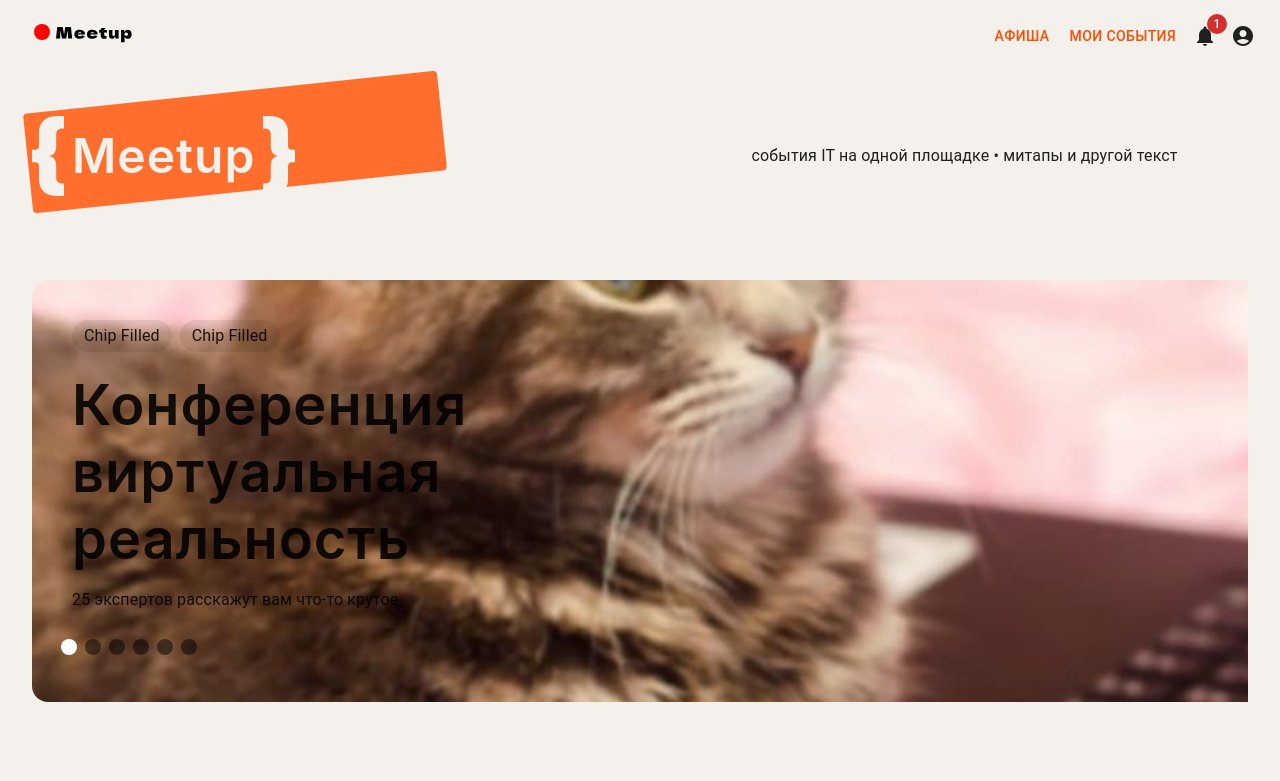
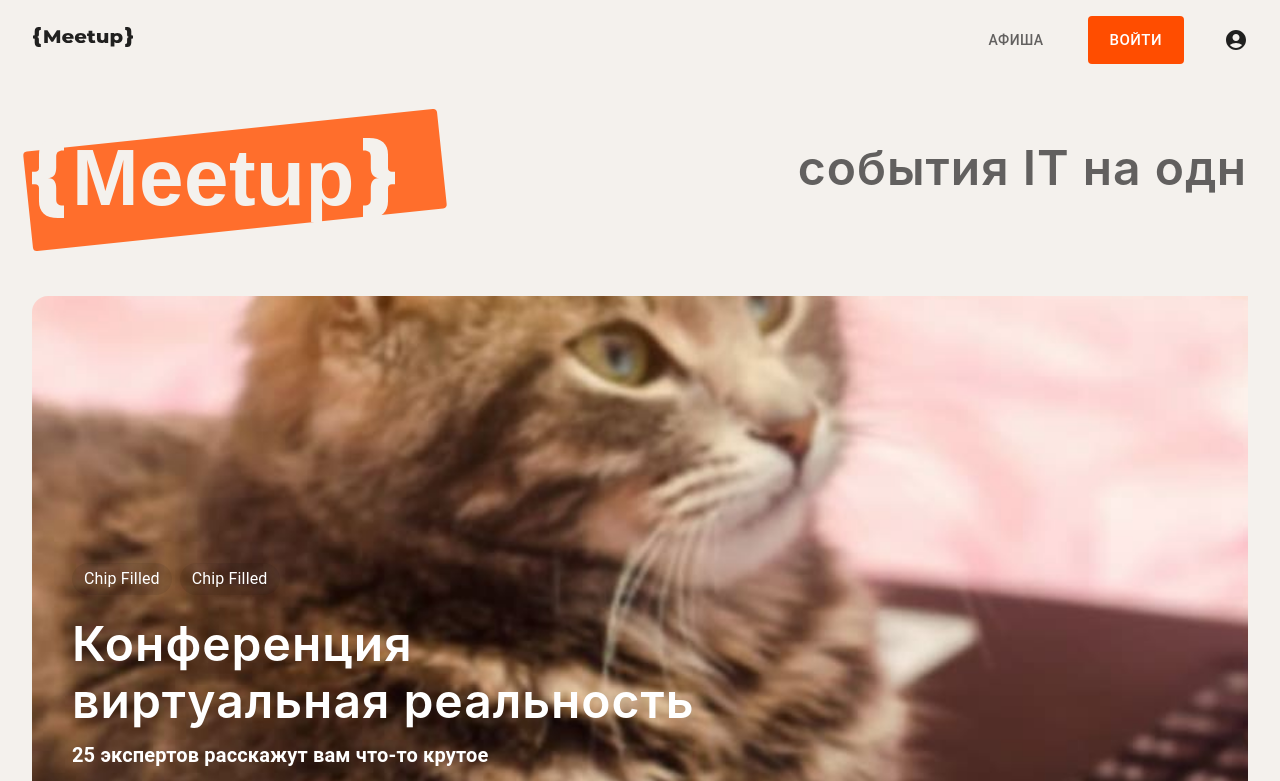
Before and after one commit to yandex-funtech-it-events/frontend, a React (Vite) app: page / in a window 1280 px wide. Shown: the top 781 px of the page. Built offline with nearby package versions, Linux system fonts and the light colour scheme.

Commit message:
refac: home page with ui

```diff
--- /dev/null
+++ b/src/components/footer.tsx
@@ -0,0 +1,95 @@
+import { Box, Button, IconButton } from '@mui/material';
+import Logo from './logo.tsx';
+import SiteTitle from './site-title.tsx';
+
+const Footer = () => {
+  return (
+    <Box
+      component="footer"
+      pt={10}
+      px={10}
+      pb={25}
+      minHeight={284}
+      sx={{
+        position: 'relative',
+        borderTopLeftRadius: '20px',
+        borderTopRightRadius: '20px',
+        background: 'rgba(255, 255, 255, 0.80)',
+        overflow: 'hidden',
+      }}
+    >
+      <Box display="flex" alignItems="center" justifyContent="space-between">
+        <Box display="flex" alignItems="center" gap={10}>
+          <Logo />
+
+          <Box>
+            <Button href="/afisha" variant="link">
+              Афиша
+            </Button>
+            <Button href="/profile" variant="link">
+              Личный кабинет
+            </Button>
+          </Box>
+        </Box>
+
+        <Box display="flex" alignItems="center" gap={5}>
+          <Button
+            href="/events"
+            variant="link"
+            sx={{
+              background: '#E0E0E0',
+              color: 'rgba(0, 0, 0, 0.87)',
+            }}
+          >
+            Предложить событие
+          </Button>
+          <Button
+            href="/hekp"
+            variant="link"
+            sx={{
+              border: '1px solid rgba(0, 0, 0, 0.87)',
+              color: 'rgba(0, 0, 0, 0.87)',
+            }}
+          >
+            Поддержка
+          </Button>
+        </Box>
+      </Box>
+
+      <Box
+        sx={{
+          position: 'absolute',
+          bottom: '-10px',
+        }}
+      >
+        <SiteTitle />
+      </Box>
+
+      <IconButton
+        sx={{
+          position: 'absolute',
+          right: '40px',
+          bottom: '24px',
+        }}
+      >
+        <svg
+          width="34"
+          height="34"
+          viewBox="0 0 34 34"
+          fill="none"
+          xmlns="http://www.w3.org/2000/svg"
+        >
+          <rect width="34" height="34" rx="17" fill="black" fillOpacity="0.12" />
+          <path
+            fillRule="evenodd"
+            clipRule="evenodd"
+            d="M12.8815 17.7817L19.4134 13.7901C19.9435 13.4661 20.636 13.6332 20.9599 14.1634C21.2839 14.6935 21.1168 15.386 20.5866 15.7099L14.8796 19.1976L19.6552 23.9732C19.9925 24.3105 20.45 24.5 20.927 24.5C21.6805 24.5 22.3542 24.0303 22.6147 23.3232L26.6533 12.3613C26.7173 12.1876 26.75 12.004 26.75 11.8189C26.75 10.9524 26.0476 10.25 25.1811 10.25H25.0257C24.8743 10.25 24.7235 10.2699 24.5774 10.3093L8.03431 14.7632C7.57157 14.8878 7.25 15.3074 7.25 15.7866C7.25 16.2918 7.60659 16.7268 8.10199 16.8258L12.8815 17.7817ZM7.66072 19.0321L12.5 20L18.0642 25.5642C18.8235 26.3235 19.8532 26.75 20.927 26.75C22.6232 26.75 24.1395 25.6927 24.7259 24.101L28.7645 13.1391C28.9203 12.7164 29 12.2694 29 11.8189C29 9.70978 27.2902 8 25.1811 8H25.0257C24.6767 8 24.3293 8.04595 23.9924 8.13666L7.44937 12.5906C6.00424 12.9796 5 14.29 5 15.7866C5 17.3643 6.11363 18.7227 7.66072 19.0321Z"
+            fill="white"
+          />
+        </svg>
+      </IconButton>
+    </Box>
+  );
+};
+
+export default Footer;
--- a/src/components/header/components/main-menu.tsx
+++ b/src/components/header/components/main-menu.tsx
@@ -1,13 +1,15 @@
 import { Box, Button } from '@mui/material';
 import UserMenu from './user-menu.tsx';
-import Notification from '../../notification.tsx';
 
 const MainMenu = () => {
   return (
-    <Box display="flex" alignItems="center" gap={1} sx={{ display: { xs: 'none', md: 'flex' } }}>
-      <Button href="/afisha">Афиша</Button>
-      <Button href="/my-events">Мои события</Button>
-      <Notification />
+    <Box display="flex" alignItems="center" gap={7} sx={{ display: { xs: 'none', md: 'flex' } }}>
+      <Button href="/afisha" variant="link" size="large">
+        Афиша
+      </Button>
+      <Button href="/my-events" variant="contained" size="large">
+        Войти
+      </Button>
 
       <UserMenu />
     </Box>
--- /dev/null
+++ b/src/components/site-title.tsx
@@ -0,0 +1,43 @@
+import { Box, Typography } from '@mui/material';
+import CurlyBraces from './curly-braces.tsx';
+
+const SiteTitle = () => {
+  return (
+    <Box
+      sx={{
+        position: 'relative',
+        bottom: '-10px',
+        width: 'fit-content',
+        alignSelf: 'center',
+        zIndex: '1',
+      }}
+    >
+      <CurlyBraces fill="#F4F1ED" width={32} height={88}>
+        <Typography
+          variant="h3"
+          color="background.gray"
+          sx={{
+            fontSize: '80px',
+          }}
+        >
+          Meetup
+        </Typography>
+      </CurlyBraces>
+      <Box
+        borderRadius={1}
+        sx={{
+          position: 'absolute',
+          top: '0',
+          left: '-5px',
+          transform: 'rotate(-6deg)',
+          background: '#FF6E2C',
+          width: '416px',
+          height: '100px',
+          zIndex: '-1',
+        }}
+      />
+    </Box>
+  );
+};
+
+export default SiteTitle;
--- a/src/components/text-runner.tsx
+++ b/src/components/text-runner.tsx
@@ -4,7 +4,8 @@ const TextRunner = ({ text, duration = 25 }: { text: string; duration?: number }
   return (
     <Box width={1} sx={{ overflow: 'hidden' }}>
       <Typography
-        variant="body1"
+        variant="h2"
+        color="text.secondary"
         sx={{ whiteSpace: 'nowrap', animation: `textRunner ${duration}s linear infinite` }}
       >
         {text}
--- a/src/features/event/components/event-card.tsx
+++ b/src/features/event/components/event-card.tsx
@@ -38,7 +38,7 @@ const EventCard = ({ bgImage, fullWidth = false, eventSize = 'sm' }: EventCardPr
       onMouseLeave={() => setHover(false)}
     >
       <Box display="flex" justifyContent="space-between" px={4} py={2} sx={{ flexGrow: '1' }}>
-        <Chip label="Регистрация открыта" />
+        <Chip size="medium" label="Регистрация открыта" sx={{ color: 'white' }} />
         <IconButton sx={{ alignSelf: 'start' }}>
           <FavoriteBorderIcon
             sx={{
@@ -60,10 +60,10 @@ const EventCard = ({ bgImage, fullWidth = false, eventSize = 'sm' }: EventCardPr
             opacity: 90,
           }}
         >
-          <Typography variant="body1" className="display-1-string">
+          <Typography variant="subtitle2" className="display-1-string">
             10.08.2024 {bull} оффлайн/онлайн {bull} г. Новгород
           </Typography>
-          <Typography variant="h5" className="display-3-string">
+          <Typography variant="h6" className="display-3-string">
             Форум FutureTech: Погружение в инновации завтрашнего дня
           </Typography>
           <Collapse in={hover} timeout="auto">
--- a/src/features/event/components/event-section.tsx
+++ b/src/features/event/components/event-section.tsx
@@ -25,7 +25,7 @@ const EventSection = ({
     <Box component="section" display="flex" flexDirection="column" gap={13}>
       <Link
         href={href}
-        color="text.secondary"
+        color="text.primary"
         underline="none"
         display="flex"
         alignItems="center"
@@ -67,7 +67,7 @@ const EventSection = ({
               onClick={() => setHowManyEventsShow((prev) => prev + 5)}
               style={{ display: 'flex', alignItems: 'center', gap: '4px' }}
             >
-              Загрузить еще события <ExpandMoreIcon fontSize="large" />
+              загрузить еще <ExpandMoreIcon fontSize="medium" />
             </Button>
           )}
         </Stack>
--- a/src/libs/theme.tsx
+++ b/src/libs/theme.tsx
@@ -39,6 +39,12 @@ declare module '@mui/material/styles' {
   }
 }
 
+declare module '@mui/material/Button' {
+  interface ButtonPropsVariantOverrides {
+    link: true;
+  }
+}
+
 const LinkBehavior = forwardRef<
   HTMLAnchorElement,
   Omit<RouterLinkProps, 'to'> & { href: RouterLinkProps['to'] }
@@ -63,6 +69,7 @@ const theme = createTheme({
     MuiButton: {
       styleOverrides: {
         root: {
+          boxShadow: 'none',
           '&:hover': {
             boxShadow: ' 0px 0px 20px 0px rgba(0, 0, 0, 0.10)',
             backgroundColor: '#FF6E2C',
@@ -90,14 +97,23 @@ const theme = createTheme({
             letterSpacing: '0.4px',
           },
         },
+        {
+          props: { variant: 'link' },
+          style: {
+            border: '0px solid  rgba(0, 0, 0, 0.12)',
+            minHeight: '40px',
+            fontWeight: 500,
+            fontSize: '14px',
+            lineHeight: '26px',
+            letterSpacing: '0.4px',
+            color: 'rgba(0, 0, 0, 0.60)',
+            ':hover': {
+              background: 'rgba(0, 0, 0, 0.04)',
+              color: 'rgba(0, 0, 0, 0.87)',
+            },
+          },
+        },
       ],
-    },
-    MuiIconButton: {
-      styleOverrides: {
-        root: {
-          padding: '5px',
-        },
-      },
     },
     MuiChip: {
       variants: [
--- a/src/pages/home/components/banner-card.tsx
+++ b/src/pages/home/components/banner-card.tsx
@@ -8,6 +8,7 @@ const BannerCard = ({ isSlider = false }: { isSlider?: boolean }) => {
       display="flex"
       flexDirection="column"
       justifyContent="flex-end"
+      minHeight={480}
       height={1}
       p={10}
       borderRadius={4}
@@ -20,14 +21,17 @@ const BannerCard = ({ isSlider = false }: { isSlider?: boolean }) => {
     >
       <Box display="flex" flexDirection="column" gap={5}>
         <Box display="flex" gap={2}>
-          <Chip label="Chip Filled" />
-          <Chip label="Chip Filled" />
+          <Chip size="medium" label="Chip Filled" sx={{ color: 'white' }} />
+          <Chip size="medium" label="Chip Filled" sx={{ color: 'white' }} />
         </Box>
 
         <Box display="flex" flexDirection="column" gap={3} sx={{ width: '50%' }}>
-          <Typography variant="h1">Конференция виртуальная реальность</Typography>
+          <Typography variant="h2" color="white">
+            Конференция виртуальная реальность
+          </Typography>
           <Typography
-            variant="subtitle1"
+            variant="h6"
+            color="white"
             sx={{
               paddingBottom: isSlider ? '48px' : '',
             }}
--- a/src/pages/home/components/hero.tsx
+++ b/src/pages/home/components/hero.tsx
@@ -1,35 +1,11 @@
-import { Box, Typography } from '@mui/material';
-import CurlyBraces from '../../../components/curly-braces.tsx';
+import { Box } from '@mui/material';
 import TextRunner from '../../../components/text-runner.tsx';
+import SiteTitle from '../../../components/site-title.tsx';
 
 const Hero = () => {
   return (
     <Box component="section" pt={14} pb={20} display="flex" alignItems="center" gap={10}>
-      <Box sx={{ position: 'relative', width: 'fit-content', alignSelf: 'center', zIndex: '1' }}>
-        <CurlyBraces fill="#F4F1ED" width={32} height={88}>
-          <Typography
-            variant="h2"
-            sx={{
-              color: '#F4F1ED',
-            }}
-          >
-            Meetup
-          </Typography>
-        </CurlyBraces>
-        <Box
-          borderRadius={1}
-          sx={{
-            position: 'absolute',
-            top: '-20px',
-            left: '-5px',
-            transform: 'rotate(-6deg)',
-            background: '#FF6E2C',
-            width: '416px',
-            height: '100px',
-            zIndex: '-1',
-          }}
-        />
-      </Box>
+      <SiteTitle />
       <TextRunner text="события IT на одной площадке • митапы и другой текст" />
     </Box>
   );
--- a/src/pages/home/components/top-ten.tsx
+++ b/src/pages/home/components/top-ten.tsx
@@ -104,6 +104,9 @@ const TopTen = ({
               left: '-15px',
               zIndex: '99',
               backgroundColor: 'rgba(255, 255, 255, 0.12)',
+              ':hover': {
+                backgroundColor: 'rgba(255, 255, 255, 0.20)',
+              },
             }}
           >
             <KeyboardBackspaceIcon />
@@ -117,6 +120,9 @@ const TopTen = ({
               right: '-15px',
               zIndex: '99',
               backgroundColor: 'rgba(255, 255, 255, 0.12)',
+              ':hover': {
+                backgroundColor: 'rgba(255, 255, 255, 0.20)',
+              },
             }}
           >
             <EastIcon />
--- a/src/pages/home/index.tsx
+++ b/src/pages/home/index.tsx
@@ -6,9 +6,11 @@ import Hero from './components/hero.tsx';
 import EventSection from '../../features/event/components/event-section.tsx';
 import { posterImages } from '../../libs/constants.ts';
 import BannerRegister from './components/banner-register.tsx';
+import Footer from '../../components/footer.tsx';
 
 const HomePage = () => {
   return (
+    <>
       <Container>
         <Header />
         <Hero />
@@ -21,12 +23,15 @@ const HomePage = () => {
           <EventSection title="Все события" href="/" events={posterImages} isAllEvents />
         </Stack>
 
-      <Stack spacing={20} pt={20}>
+        <Stack spacing={20} pt={20} pb={13}>
           <TopTen events={posterImages.slice(0, 10)} />
           <EventSection title="Вам понравилось" href="/" events={posterImages.slice(0, 4)} />
           <BannerRegister />
         </Stack>
       </Container>
+
+      <Footer />
+    </>
   );
 };
 
```
Also changed, not shown: src/components/header/components/user-menu.tsx (+10 -3 lines), src/assets/icons/Logo.svg, src/assets/icons/tg.svg (added). Lines whose indentation alone changed are shown as unchanged.
